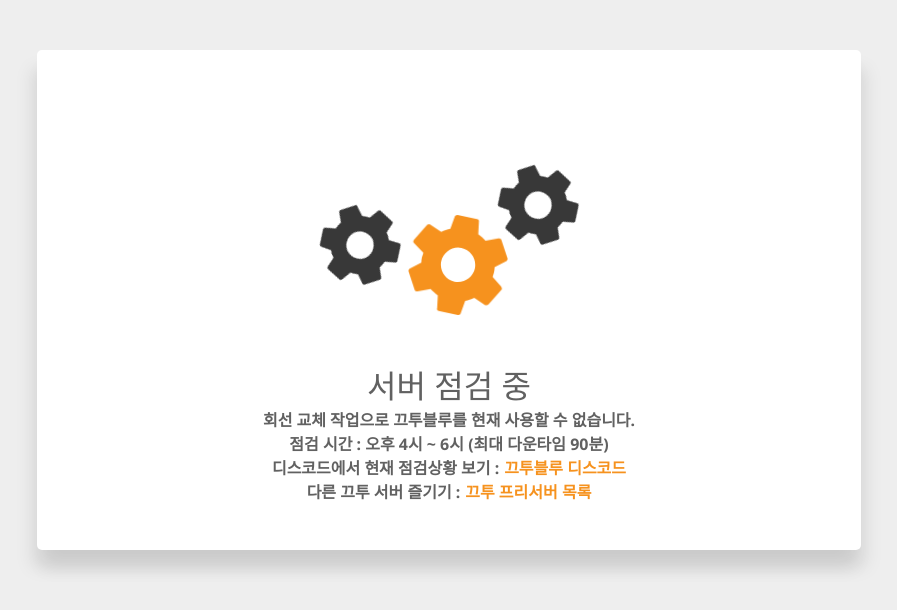
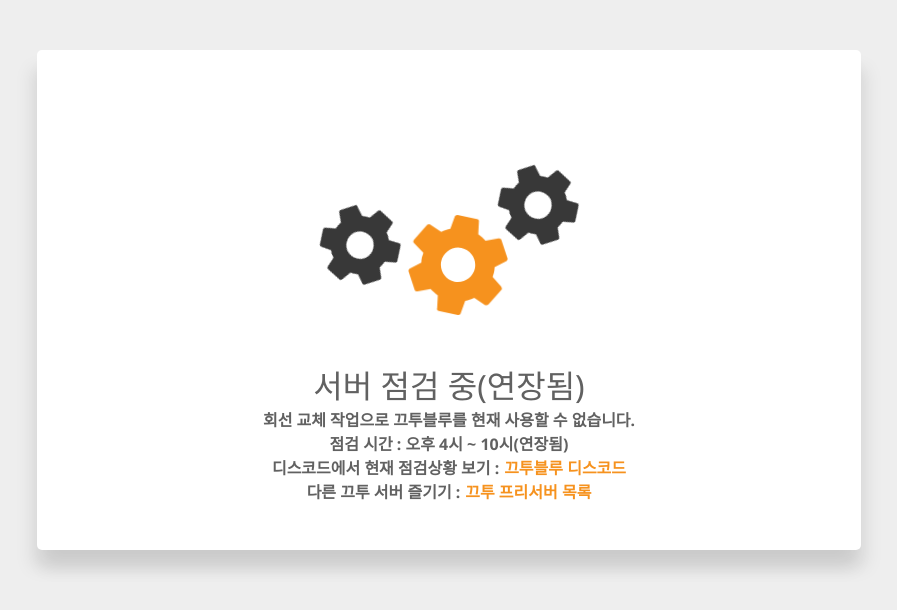
Before and after one commit to mchangyeong/UnderMaintenance, a plain HTML site: page index.html in a window 1280 px wide. Shown: the whole page, without its empty margins (191-1088 px from the left). Drawn offline with Linux system fonts and the light colour scheme.

Commit message:
Add files via upload

```diff
--- a/index.html
+++ b/index.html
@@ -17,9 +17,9 @@
      <div class="two spin-two"></div>
      <div class="three spin-one"></div>
     </div>
-  <h1>서버 점검 중</h1>
+  <h1>서버 점검 중(연장됨)</h1>
   <p>회선 교체 작업으로 끄투블루를  현재 사용할 수 없습니다.</p>
-  <p>점검 시간 : 오후 4시 ~ 6시 (최대 다운타임 90분)</p>
+  <p>점검 시간 : 오후 4시 ~ 10시(연장됨)</p>
   <p>디스코드에서 현재 점검상황 보기 :<a href="https://discord.link/kkutu" target="_blank">끄투블루 디스코드</a></p>
   <p>다른 끄투 서버 즐기기 :<a href="https://kkutu.kr" target="_blank">끄투 프리서버 목록</a></p>  </div>
 </div>
```
